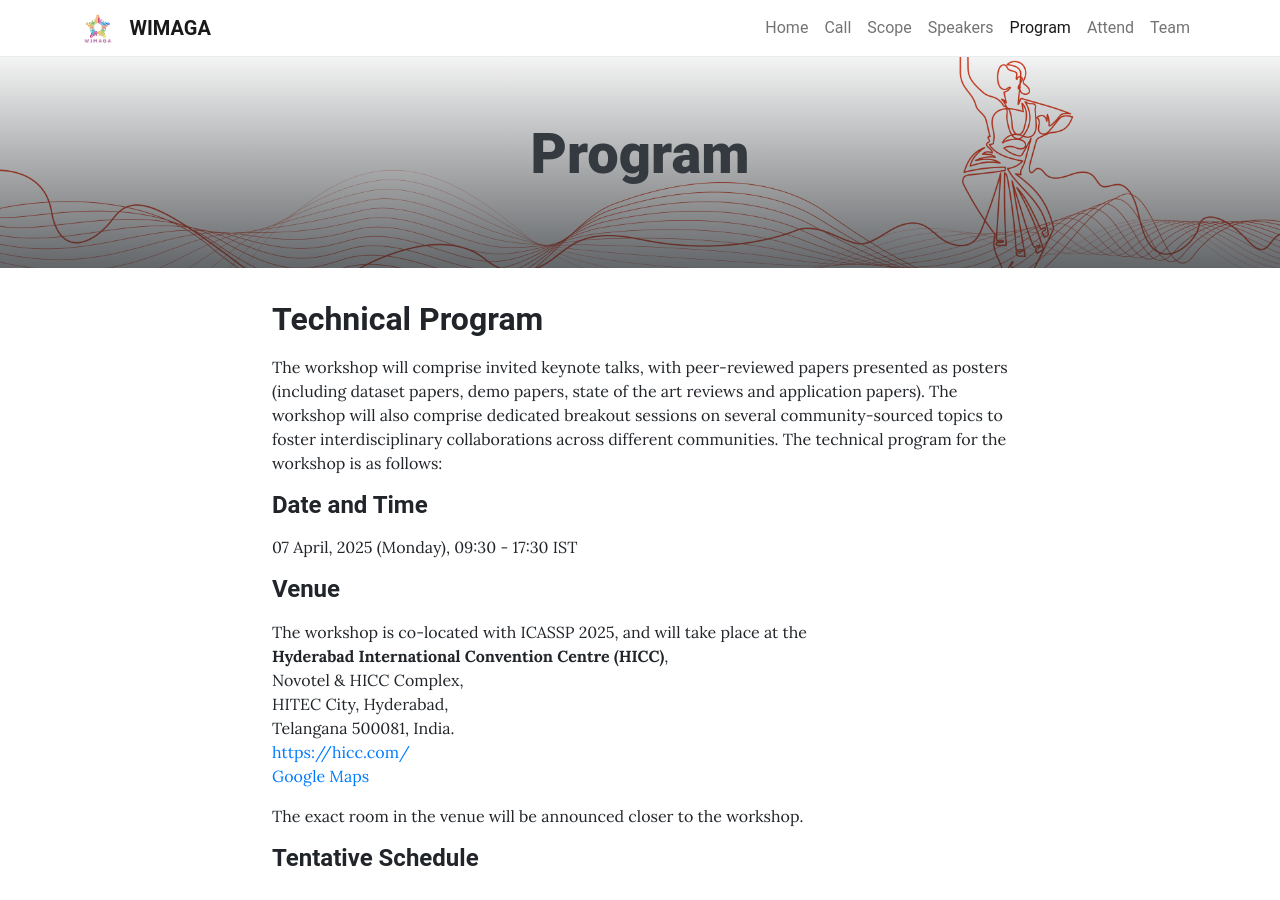
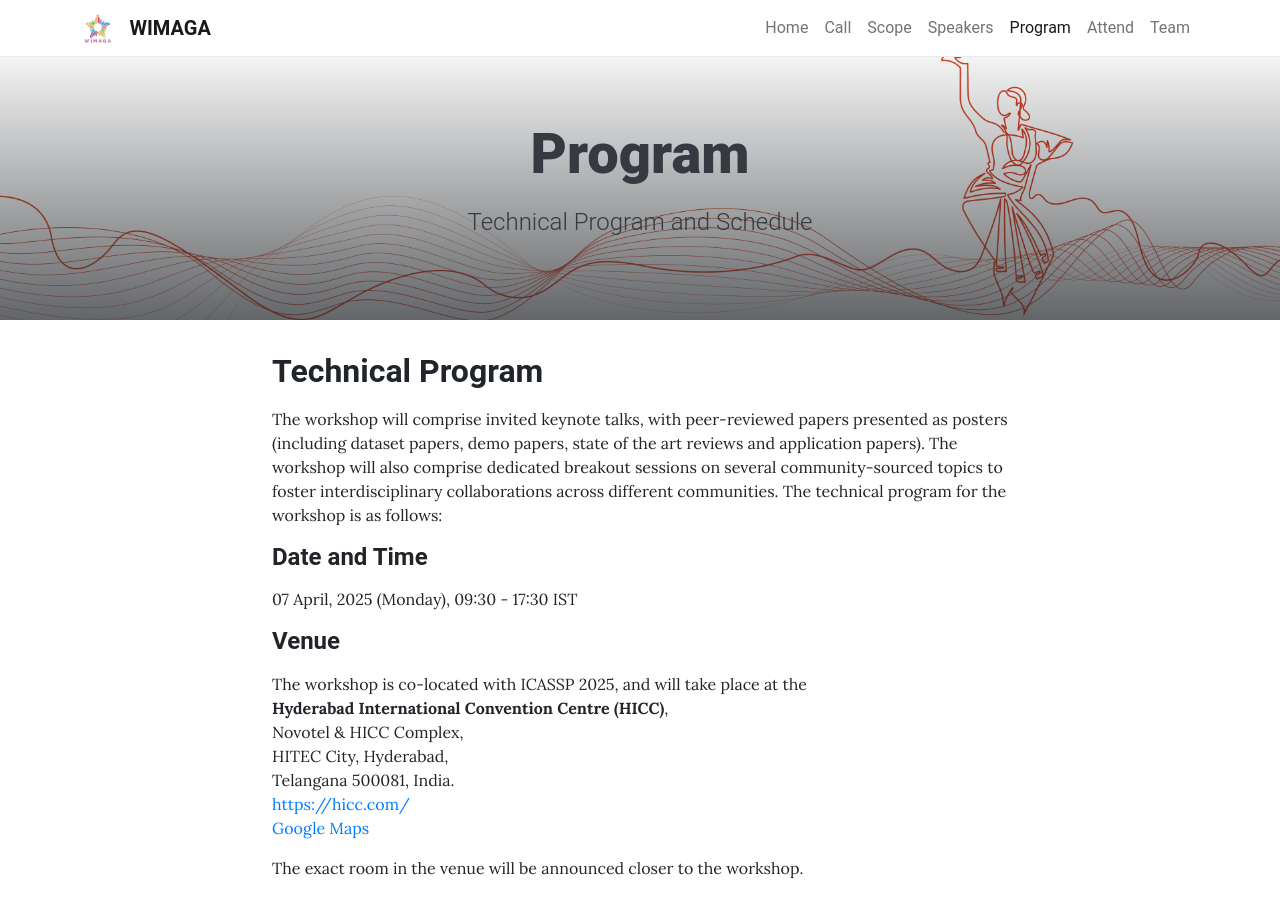
Before and after one commit to WIMAGA/wimaga.github.io, a Jekyll site: the page built from pages/program.md, in a window 1280 px wide and 900 px high. Built offline with Jekyll 4.4.1, drawn with Linux system fonts in a browser that asks for light colours.

Commit message:
Update program.md

```diff
--- a/pages/program.md
+++ b/pages/program.md
@@ -1,5 +1,6 @@
 ---
 title: Program
+description: Technical Program and Schedule
 background: /assets/theme/images/header.png
 permalink: /program/
 ---
```
